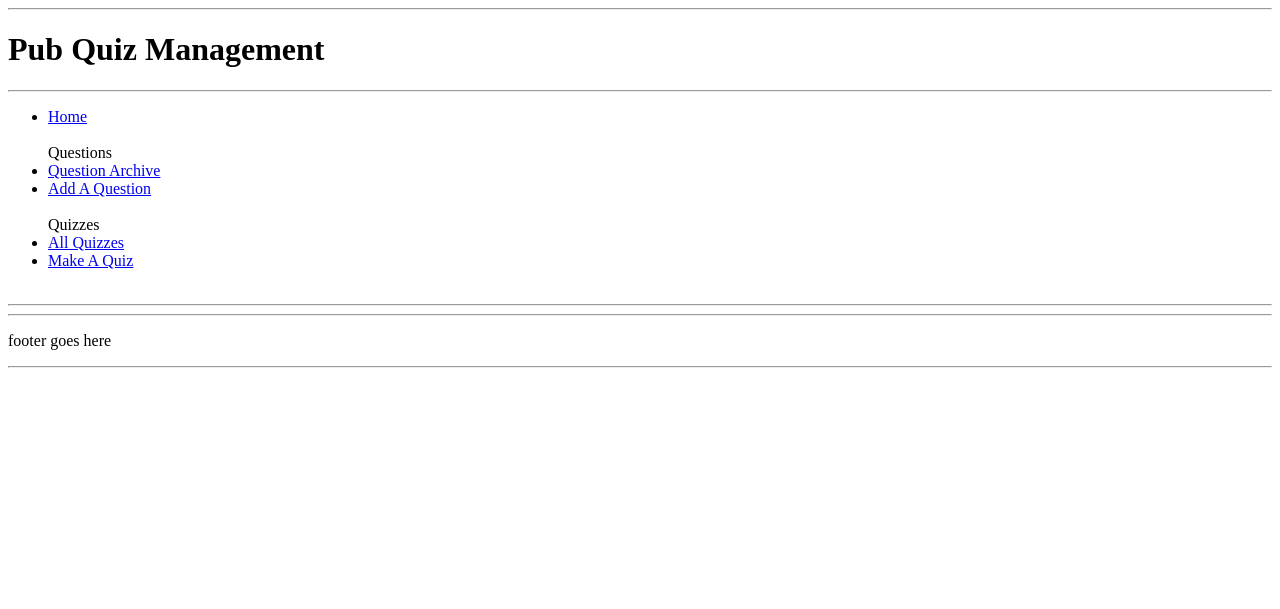
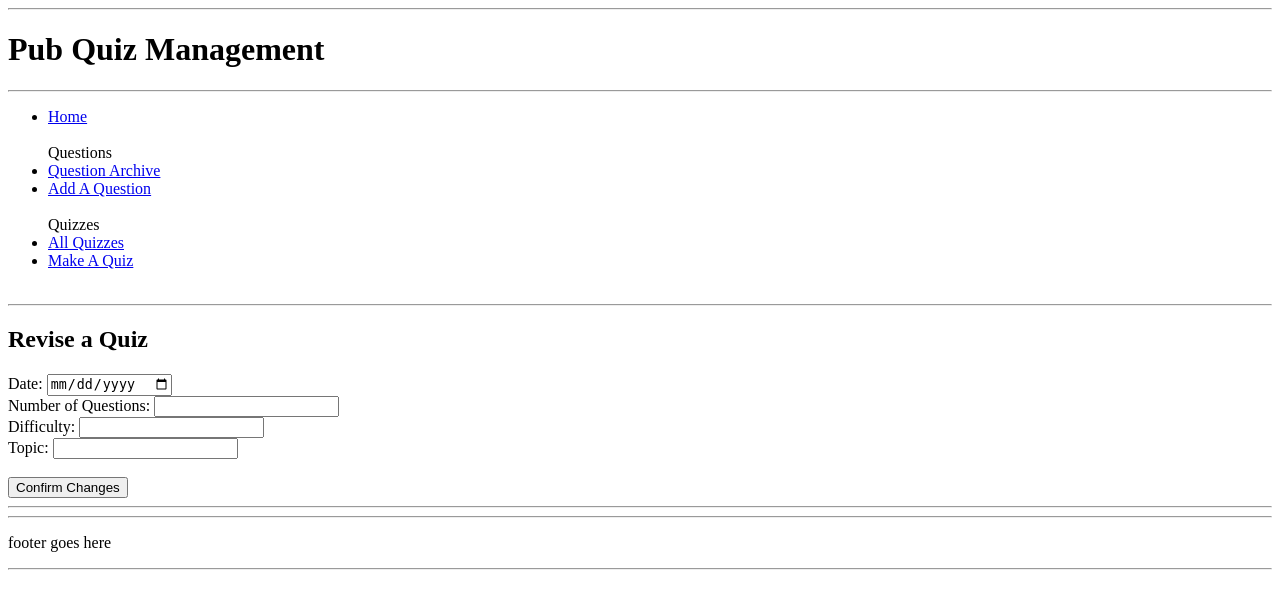
Before and after one commit to Dougmac21/QuizzR, a Flask app: template pub_quiz_app/templates/quizzes/edit.html in a window 1280 px wide. Shown: the top 609 px of the page. Run offline with Flask 2, Linux system fonts and the light colour scheme; the template is opened without the code that fills it, so the values that code supplies are empty; parts of the project's set-up code (start-up, migrations or seed data) failed here and were passed over.

Commit message:
Edits to controllers

```diff
--- a/pub_quiz_app/controllers/questions_controller.py
+++ b/pub_quiz_app/controllers/questions_controller.py
@@ -11,11 +11,13 @@ import repositories.question_repository as question_repository
 
 questions_blueprint = Blueprint("questions", __name__)
 
+
 #index
 @questions_blueprint.route("/questions")
 def all_questions():
     questions = question_repository.select_all()
     return render_template("/questions/index.html", all_questions=questions)
+
 
 #new
 @questions_blueprint.route("/questions/new")
@@ -24,6 +26,7 @@ def new_question():
     topics = topic_repository.select_all()
     difficulties = difficulty_repository.select_all()
     return render_template("/questions/new.html", all_questions=questions, all_topics=topics, all_difficulties=difficulties)
+
 
 #create
 @questions_blueprint.route("/questions", methods=["POST"])
@@ -45,6 +48,7 @@ def create_question():
     new_question = Question(the_question, correct_answer, alt_ans_1, alt_ans_2, alt_ans_3, difficulty, topic, used)
     question_repository.save(new_question)
     return redirect("/questions")
+
 
 #edit
 @questions_blueprint.route("/questions/<id>/edit")
@@ -77,6 +81,7 @@ def update_question(id):
 
     return redirect("/questions")
 
+
 #show
 @questions_blueprint.route("/questions/<id>", methods=["GET"])
 def show_question(id):
--- a/pub_quiz_app/templates/quizzes/edit.html
+++ b/pub_quiz_app/templates/quizzes/edit.html
@@ -1,3 +1,34 @@
 {% extends 'base.html' %}
 
-quizzes edit page
+{%  block content  %}
+
+<h2>Revise a Quiz</h2>
+
+<form action="/quizzes/{{  quiz.id  }}" method="POST">
+
+    <div>
+        <h1>{{quiz.id}}</h1>
+        <label for="date">Date:</label>
+        <input type="date" id="date" name="date" value="{{  quiz.date  }}">
+        <br>
+
+        <label for="number_of_questions">Number of Questions:</label>
+        <input type="text" id="number_of_questions" name="number_of_questions" value="{{  quiz.number_of_questions  }}">
+        <br>
+
+        <label for="difficulty">Difficulty:</label>
+        <input type="text" id="difficulty" name="difficulty" value="{{  quiz.difficulty.level  }}">
+        <br>
+
+        <label for="topic">Topic:</label>
+        <input type="text" id="topic" name="topic" value="{{  quiz.topic.name  }}">
+        <br>
+
+    </div>
+    <br>
+    <input type="submit" class="update" value="Confirm Changes">
+</form>
+<hr>
+
+
+{%  endblock  %}
```
Also changed, not shown: pub_quiz_app/controllers/quiz_controller.py (+13 -0 lines).
